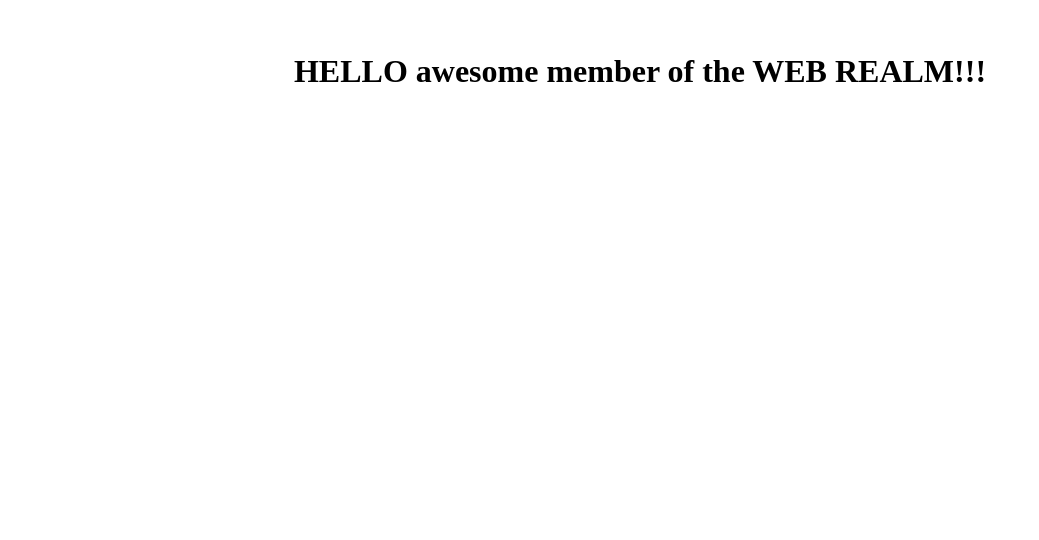
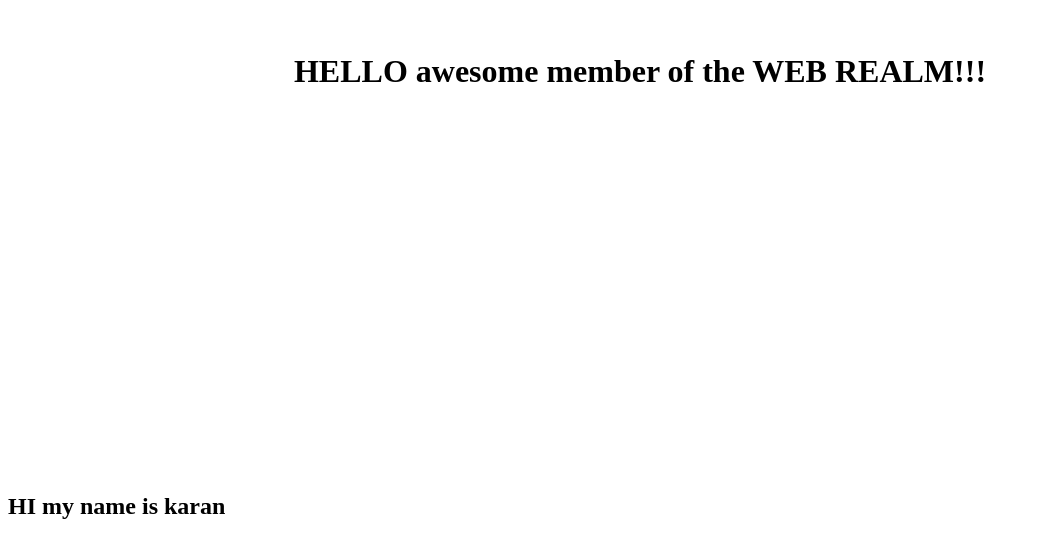
Before and after one commit to vaneetkau/WebRealmLOFO, a plain HTML site: page index.html in a window 1280 px wide. Shown: the part 350-890 px from the top of the page, without its empty margins (0-1039 px from the left). Before the commit the page ends 843 px from the top, so only its background shows below. Drawn offline with Linux system fonts and the light colour scheme.

Commit message:
Test Change

```diff
--- a/index.html
+++ b/index.html
@@ -11,6 +11,7 @@
 <body>
 
     <h1>HELLO awesome member of the WEB REALM!!!</h1>
+    <h2>HI my name is karan</h2>
 
 </body>
 </html>
```
